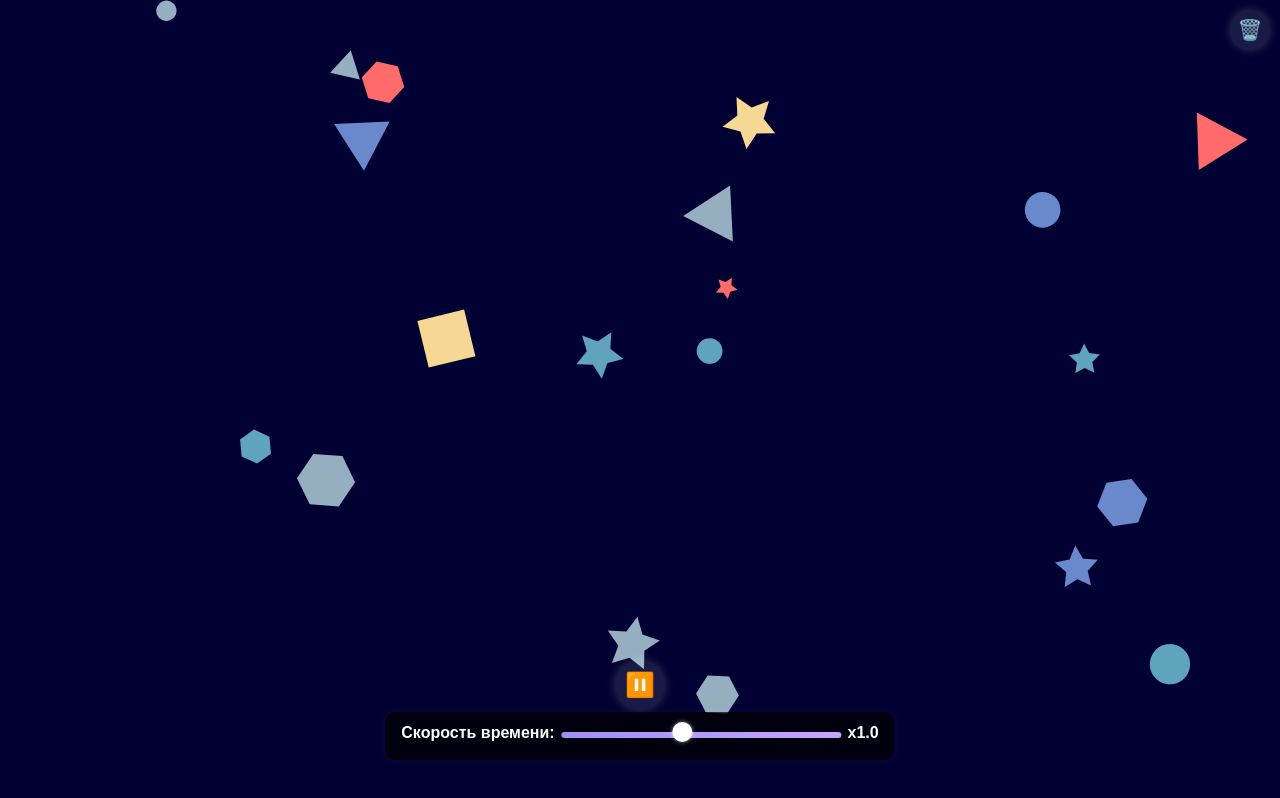
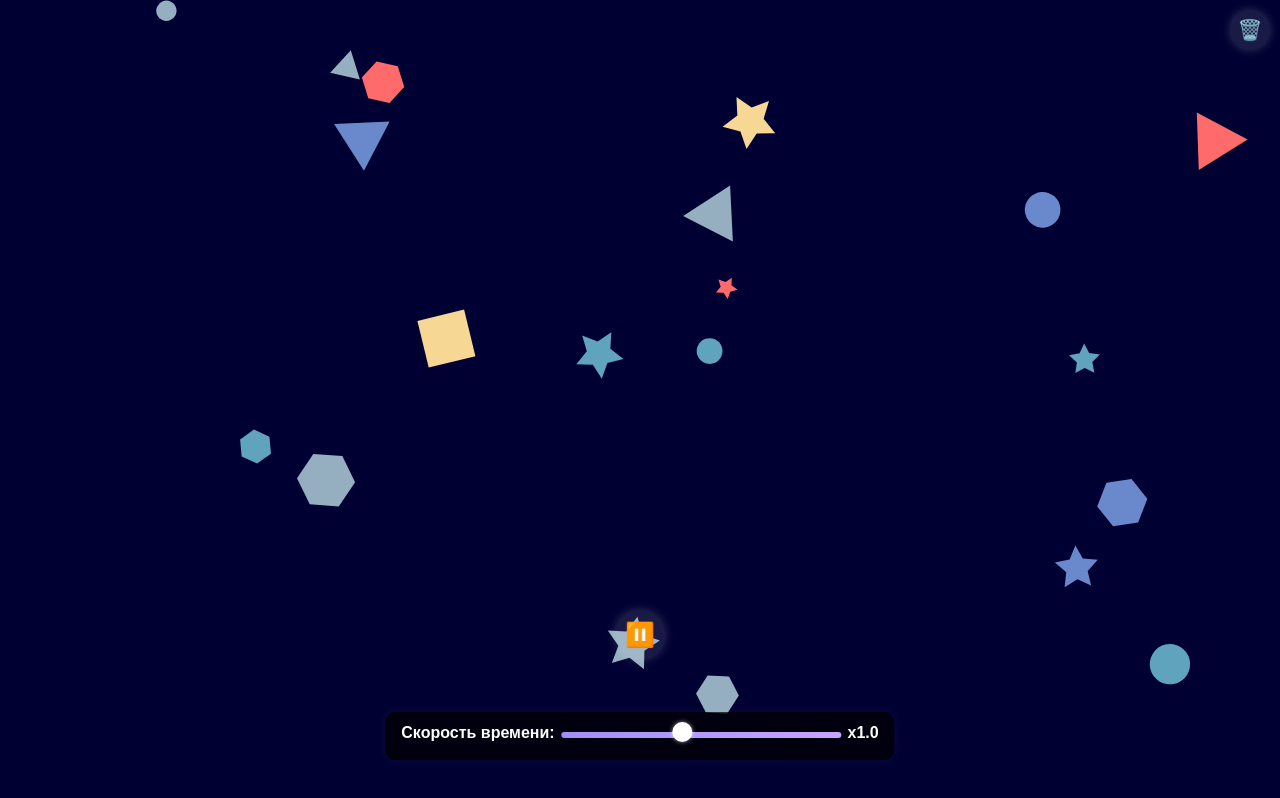
Before and after one commit to Tehnolog227/Time-game.-Attempt-2, a plain HTML site: page index.html in a window 1280 px wide. Drawn offline with Linux system fonts and the light colour scheme.

Commit message:
Add files via upload

```diff
--- a/index.html
+++ b/index.html
@@ -82,7 +82,7 @@
     /* === Кнопка паузы === */
     #pauseButton {
       position: fixed;
-      bottom: 90px;
+      bottom: 140px;
       left: 50%;
       transform: translateX(-50%);
       background-color: rgba(255, 255, 255, 0.1);
```
